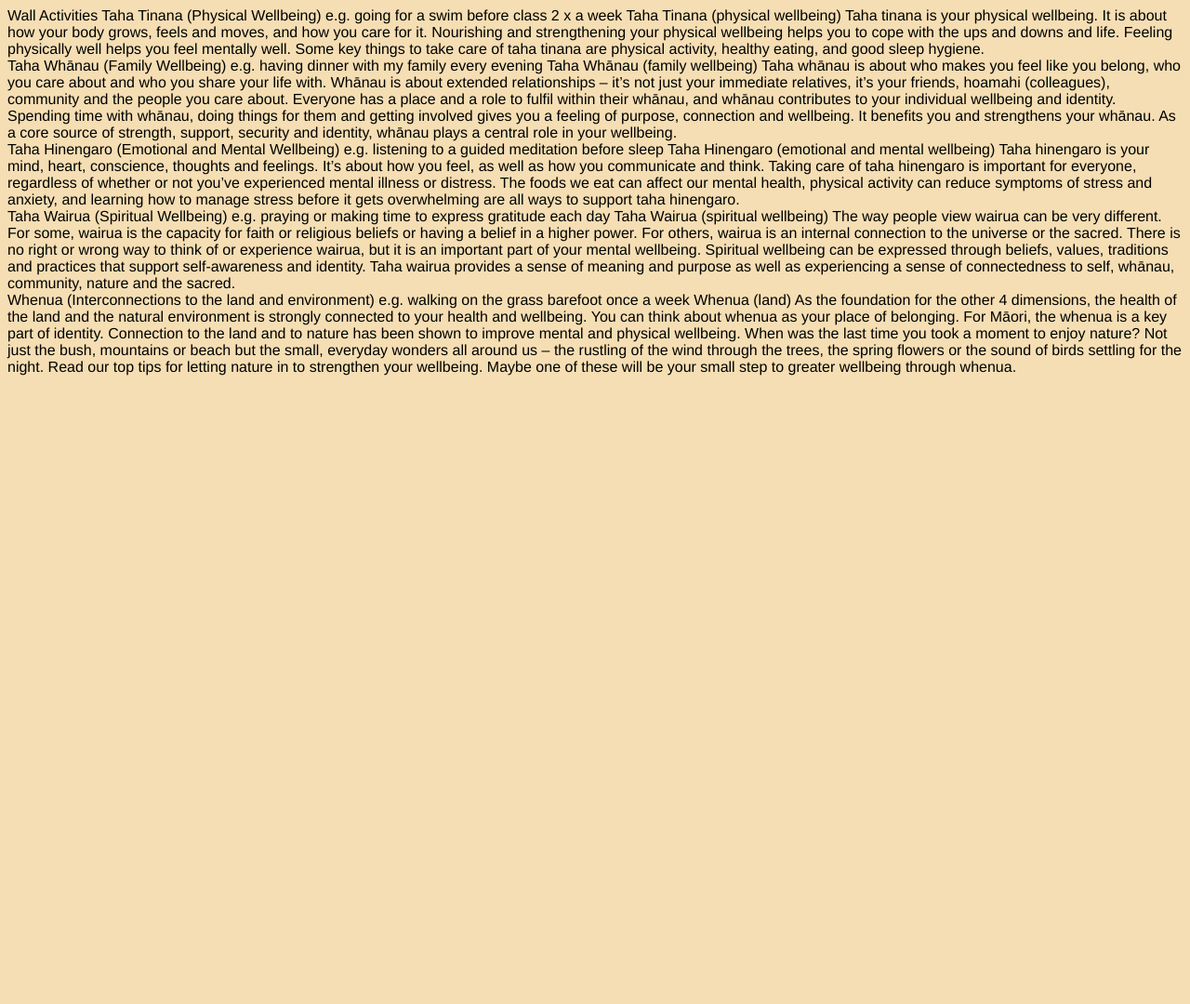
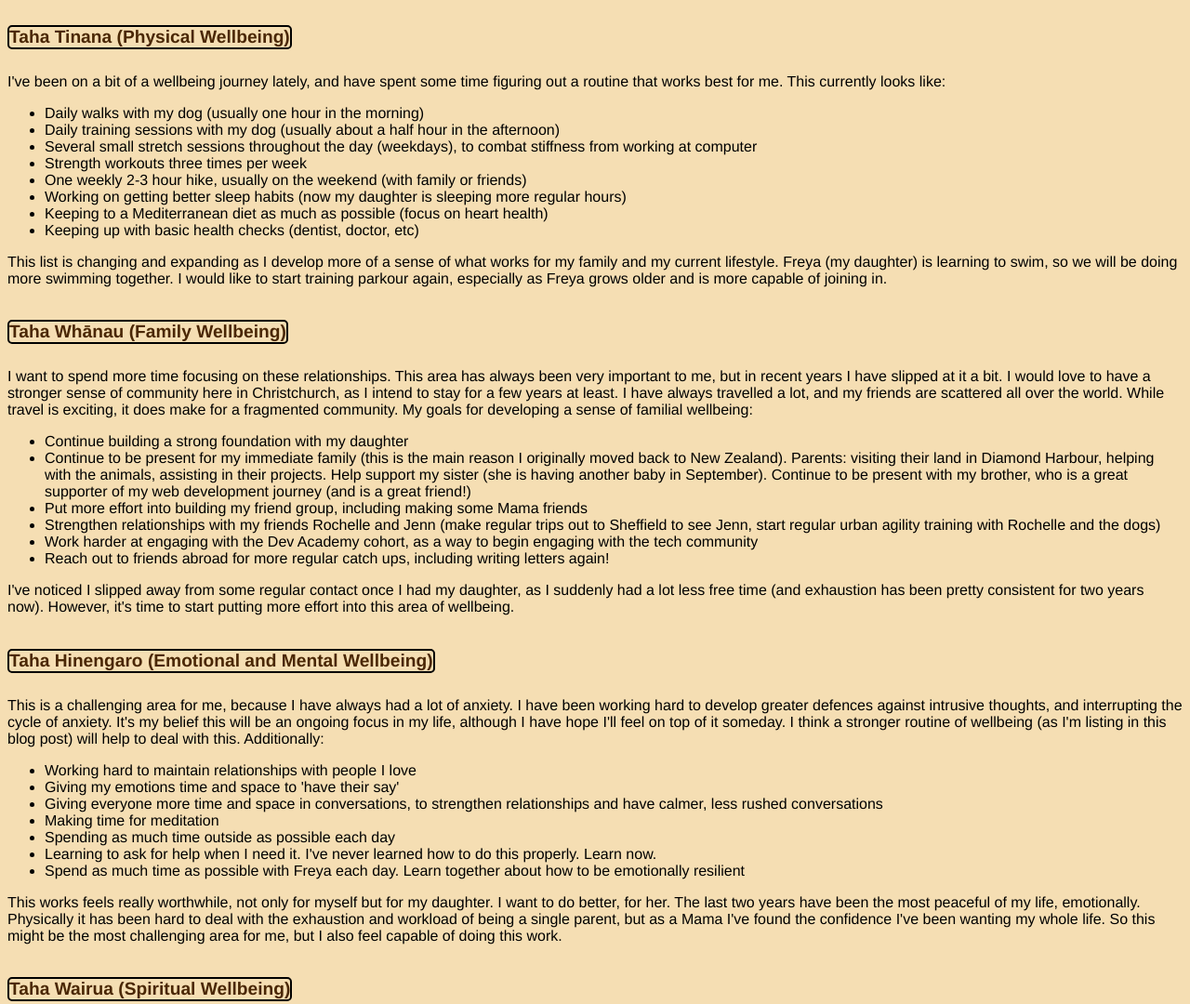
Before and after one commit to asha-ross/asha-ross.github.io, a plain HTML site: page blog/te-whare-tapa-wha.html in a window 1280 px wide. Shown: the top 1080 px of the page at 93% size. Before the commit the page ends 800 px from the top, so only its background shows below. Drawn offline with Linux system fonts and the light colour scheme; files that its build step writes are made by us from their sources.

Commit message:
add te whare tapa wha blog post

```diff
--- a/blog/te-whare-tapa-wha.html
+++ b/blog/te-whare-tapa-wha.html
@@ -7,60 +7,96 @@
     <title>Te Whare Tapa Wha</title>
   </head>
   <body>
-    Wall Activities Taha Tinana (Physical Wellbeing) e.g. going for a swim
-    before class 2 x a week Taha Tinana (physical wellbeing) Taha tinana is your
-    physical wellbeing. It is about how your body grows, feels and moves, and
-    how you care for it. Nourishing and strengthening your physical wellbeing
-    helps you to cope with the ups and downs and life. Feeling physically well
-    helps you feel mentally well. Some key things to take care of taha tinana
-    are physical activity, healthy eating, and good sleep hygiene.
-    <br />
-    Taha Whānau (Family Wellbeing) e.g. having dinner with my family every
-    evening Taha Whānau (family wellbeing) Taha whānau is about who makes you
-    feel like you belong, who you care about and who you share your life with.
-    Whānau is about extended relationships – it’s not just your immediate
-    relatives, it’s your friends, hoamahi (colleagues), community and the people
-    you care about. Everyone has a place and a role to fulfil within their
-    whānau, and whānau contributes to your individual wellbeing and identity.
-    Spending time with whānau, doing things for them and getting involved gives
-    you a feeling of purpose, connection and wellbeing. It benefits you and
-    strengthens your whānau. As a core source of strength, support, security and
-    identity, whānau plays a central role in your wellbeing.
-    <br />
-    Taha Hinengaro (Emotional and Mental Wellbeing) e.g. listening to a guided
-    meditation before sleep Taha Hinengaro (emotional and mental wellbeing) Taha
-    hinengaro is your mind, heart, conscience, thoughts and feelings. It’s about
-    how you feel, as well as how you communicate and think. Taking care of taha
-    hinengaro is important for everyone, regardless of whether or not you’ve
-    experienced mental illness or distress. The foods we eat can affect our
-    mental health, physical activity can reduce symptoms of stress and anxiety,
-    and learning how to manage stress before it gets overwhelming are all ways
-    to support taha hinengaro.
-    <br />
-    Taha Wairua (Spiritual Wellbeing) e.g. praying or making time to express
-    gratitude each day Taha Wairua (spiritual wellbeing) The way people view
-    wairua can be very different. For some, wairua is the capacity for faith or
-    religious beliefs or having a belief in a higher power. For others, wairua
-    is an internal connection to the universe or the sacred. There is no right
-    or wrong way to think of or experience wairua, but it is an important part
-    of your mental wellbeing. Spiritual wellbeing can be expressed through
-    beliefs, values, traditions and practices that support self-awareness and
-    identity. Taha wairua provides a sense of meaning and purpose as well as
-    experiencing a sense of connectedness to self, whānau, community, nature and
-    the sacred.
-
-    <br />
-    Whenua (Interconnections to the land and environment) e.g. walking on the
-    grass barefoot once a week Whenua (land) As the foundation for the other 4
-    dimensions, the health of the land and the natural environment is strongly
-    connected to your health and wellbeing. You can think about whenua as your
-    place of belonging. For Māori, the whenua is a key part of identity.
-    Connection to the land and to nature has been shown to improve mental and
-    physical wellbeing. When was the last time you took a moment to enjoy
-    nature? Not just the bush, mountains or beach but the small, everyday
-    wonders all around us – the rustling of the wind through the trees, the
-    spring flowers or the sound of birds settling for the night. Read our top
-    tips for letting nature in to strengthen your wellbeing. Maybe one of these
-    will be your small step to greater wellbeing through whenua.
+    <p class="question">Taha Tinana (Physical Wellbeing)</p>
+    <p>
+      I've been on a bit of a wellbeing journey lately, and have spent some time
+      figuring out a routine that works best for me. This currently looks like:
+      <ul>
+      <li>Daily walks with my dog (usually one hour in the morning)</li>
+      <li>Daily training sessions with my dog (usually about a half hour in the afternoon)</li>
+      <li>Several small stretch sessions throughout the day (weekdays), to combat stiffness from working at computer</li>
+      <li>Strength workouts three times per week</li>
+      <li>One weekly 2-3 hour hike, usually on the weekend (with family or friends)</li>
+      <li>Working on getting better sleep habits (now my daughter is sleeping more regular hours)</li>
+      <li>Keeping to a Mediterranean diet as much as possible (focus on heart health)</li>
+      <li>Keeping up with basic health checks (dentist, doctor, etc)</li>
+      </ul>
+      This list is changing and expanding as I develop more of a sense of what works for my family and my current lifestyle. Freya (my daughter) is learning to swim, so we will be doing more swimming together. I would like to start training parkour again, especially as Freya grows older and is more capable of joining in.
+    </p>
+    <p class="question">
+    Taha Whānau (Family Wellbeing)
+    </p>
+    <p>
+      I want to spend more time focusing on these relationships. This area has always been very important to me, but in recent years I have slipped at it a bit.
+      I would love to have a stronger sense of community here in Christchurch, as I intend to stay for a few years at least.
+      I have always travelled a lot, and my friends are scattered all over the world. While travel is exciting, it does make for a fragmented community.
+      My goals for developing a sense of familial wellbeing:
+      <ul>
+        <li>Continue building a strong foundation with my daughter</li>
+        <li>Continue to be present for my immediate family (this is the main reason I originally moved back to New Zealand). Parents: visiting their land in Diamond Harbour, helping with the animals, assisting in their projects. Help support my sister (she is having another baby in September). Continue to be present with my brother, who is a great supporter of my web development journey (and is a great friend!)</li>
+        <li>Put more effort into building my friend group, including making some Mama friends</li>
+        <li>Strengthen relationships with my friends Rochelle and Jenn (make regular trips out to Sheffield to see Jenn, start regular urban agility training with Rochelle and the dogs)</li>
+        <li>Work harder at engaging with the Dev Academy cohort, as a way to begin engaging with the tech community</li>
+        <li>Reach out to friends abroad for more regular catch ups, including writing letters again!</li>
+      </ul>
+      I've noticed I slipped away from some regular contact once I had my daughter, as I suddenly had a lot less free time (and exhaustion has been pretty consistent for two years now).
+      However, it's time to start putting more effort into this area of wellbeing.
+    </p>
+    <p class="question">
+    Taha Hinengaro (Emotional and Mental Wellbeing)
+    </p>
+    <p>
+      This is a challenging area for me, because I have always had a lot of anxiety.
+      I have been working hard to develop greater defences against intrusive thoughts, and interrupting the cycle of anxiety.
+      It's my belief this will be an ongoing focus in my life, although I have hope I'll feel on top of it someday.
+      I think a stronger routine of wellbeing (as I'm listing in this blog post) will help to deal with this.
+      Additionally:
+      <ul>
+        <li>Working hard to maintain relationships with people I love</li>
+        <li>Giving my emotions time and space to 'have their say'</li>
+        <li>Giving everyone more time and space in conversations, to strengthen relationships and have calmer, less rushed conversations</li>
+        <li>Making time for meditation</li>
+        <li>Spending as much time outside as possible each day</li>
+        <li>Learning to ask for help when I need it. I've never learned how to do this properly. Learn now.</li>
+        <li>Spend as much time as possible with Freya each day. Learn together about how to be emotionally resilient</li>
+      </ul>
+      This works feels really worthwhile, not only for myself but for my daughter. I want to do better, for her. The last two years have been
+      the most peaceful of my life, emotionally. Physically it has been hard to deal with the exhaustion and workload of being a single parent,
+      but as a Mama I've found the confidence I've been wanting my whole life. So this might be the most challenging area for me, but I also feel
+      capable of doing this work.
+    </p>
+    <p class="question">
+      Taha Wairua (Spiritual Wellbeing)
+    </p>
+    <p>
+      I wasn't sure what to write here at first. However, the description of wairua as "an internal connection to the universe or the sacred"
+      hit me deeply. I feel that way when I connect with stories. I love to read; it has been one of the most profound passions in my life since I was a few years old.
+      My earliest memories include reading stories with my Mom, and trying to teach myself to read looking through books.
+      I think this is because every being on earth has a story, and I feel there is this incredible privelege and power to being able to access stories other than our own. Not only human stories either; we can learn about the lives of animals, plants, the earth itself. Everything is connected to its history, its nature, and its community. Everything has a story.
+      <br>
+      Engaging with stories (any writing--fiction, nonfiction, I read everything) is how I come to understand what I value, how I feel about others, how I explore the world.
+      It is my oldest personal tradition, certainly, with many different rituals.
+      <br>
+      So in thinking about spiritual wellbeing, which I also connect deeply to nature and the environment (though I'm saving that for the following paragraph),
+      I think about how I feel connecting with stories. They are our way of making sense of ourselves, of our place in the world. They support us when we are heartbroken or lonely, join us in celebration and joy, or help guide us when we seek answers.
+      The impulse to tell stories is one way I understand humanity, and find it a meaningful way to strengthen my own spiritual wellbeing.
+    </p>
+    <p class="question">
+      Whenua (Interconnections to the land and environment)
+    </p>
+    <p>
+      I am naturally really connected to the natural environment. I think more clearly outside, feel generally calmer and more capable.
+      Given a choice, I would be outside all day long. I chose to focus on parkour training for my PhD because it allowed me to spend the better part of four years running around outside in different environments.
+      Every place I have lived, I remember most clearly by some place outside that became deeply meaningful to me. Those sense memories are firmly rooted in who I am today.
+      <ul>
+        <li>I work in my garden, growing a lot of the food my family eats. This is so cathartic. I love the smell of growing things (and they taste better too!).</li>
+        <li>Caring for the animals on the land in Diamond Harbour (the alpaca herd, ducks, chickens, and the dogs). I've always found animals to be a calming presence, and caring for them helps me feel a stronger bond to our role in the wider ecosystem.</li>
+        <li>My daughter and I spend time outside every evening before settling in for the night, and I hope this continues as a way to connect to each other. At the moment, we talk about the plants we're growing, and often run laps around our yard or walk together.</li>
+        <li>We live near the beach, and spend a lot of time there. The fresh smell of the air at the sea is something I will never tire of. Also my dog likes to chase sticks.</li>
+        <li>I have a goal this year to begin doing longer hikes with my daughter; as she builds her strength and endurance, we can build up to full day hikes! The dream: a long-haul hike together, like the Te Araroa trail.</li>
+        <li>When it rains, my daughter and I like to sit under our awning and watch. I hope it snows this year, and she can see how beautiful snow can be.</li>
+      </ul>
+      I think some people are just naturally drawn to the natural environment. This area is a strong part of my sense of wellbeing.
+    </p>
   </body>
 </html>
```
Also changed, not shown: blog/neuroplasticity.html (+14 -5 lines), index.html (+10 -0 lines).
